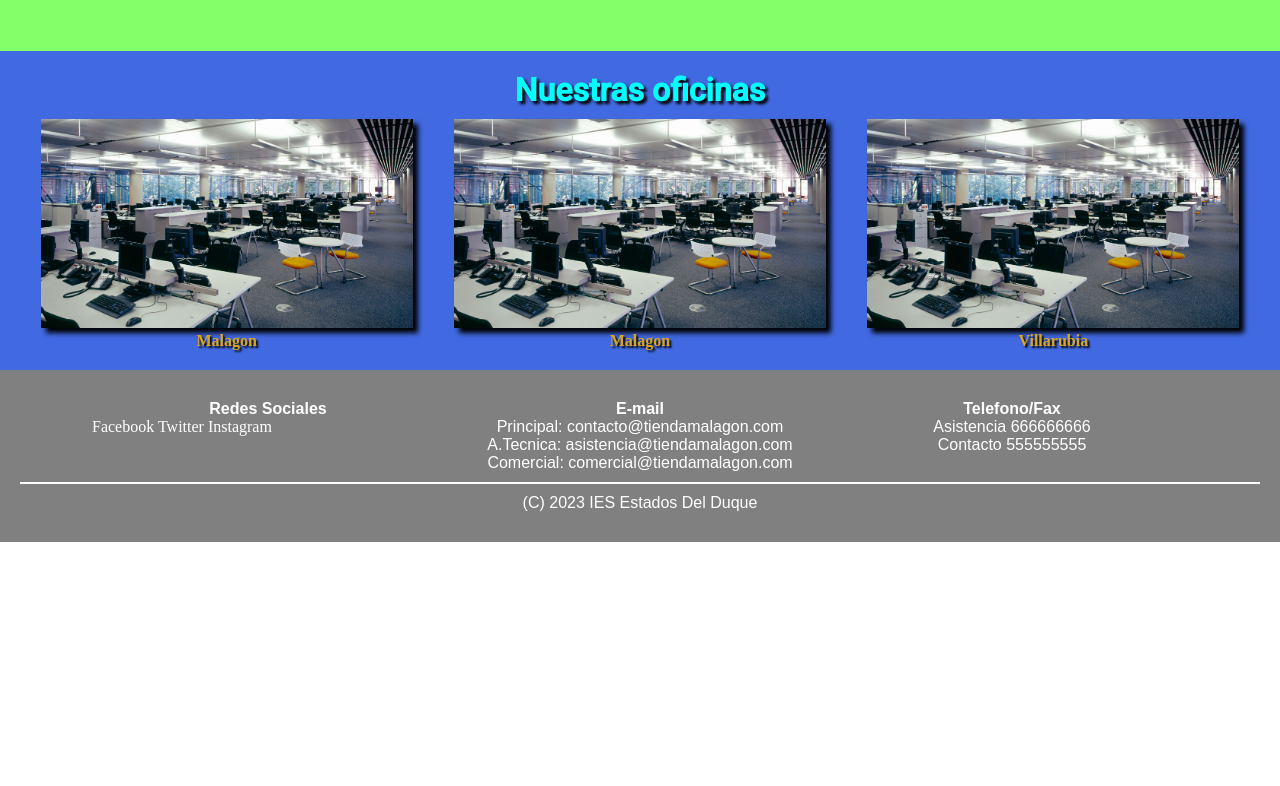
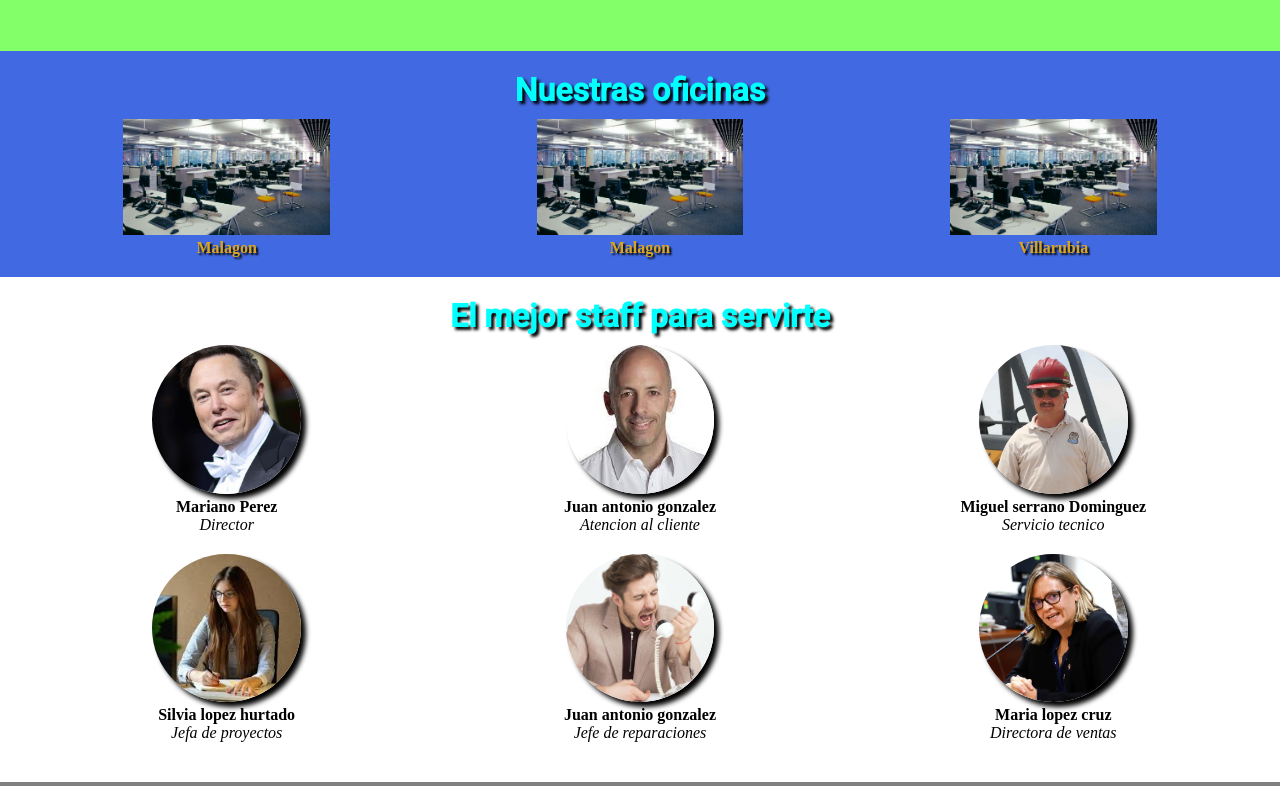
Before and after one commit to samuelpg21/htmls, a plain HTML site: page tienda/index.html in a window 1280 px wide. Shown: the part 2335-3121 px from the top of the page. Before the commit the page ends 2877 px from the top, so only its background shows below. Drawn offline with Linux system fonts and the light colour scheme.

Commit message:
Add files via upload

```diff
--- a/tienda/css/style.css
+++ b/tienda/css/style.css
@@ -201,11 +201,7 @@ footer a{
     justify-content: space-around;
 }
 #contenedor-oficinas article img{
-    width: 90%;
-    box-shadow: 5px 5px 5px black;
-}
-#contenedor-oficinas article img:hover{
-    opacity: 0.5;
+    width: 50%;
 }
 #contenedor-oficinas article{
     text-align: center;
@@ -216,3 +212,27 @@ footer a{
     font-weight: bold;
     text-shadow: 2px 2px 2px black;
 }
+
+#contenedor-staff{
+    /* border: 5px dotted red; */
+    display: flex;
+    justify-content: space-around;
+    flex-wrap: wrap;
+}
+.empleado{
+    /* border: 2px solid blue; */
+    width: 30%;
+    margin-bottom: 20px;
+    text-align: center;
+}
+.empleado img{
+    width: 40%;
+    border-radius: 50%;
+    box-shadow: 5px 5px 5px black;
+}
+.nombre-empleado{
+    font-weight: bold;
+}
+.cargo-empleado{
+    font-style: italic;
+}
--- a/tienda/index.html
+++ b/tienda/index.html
@@ -126,6 +126,43 @@
         </div>
     </section>
 
+    <section>
+        <h1 class="titulo">El mejor staff para servirte</h1>
+
+        <div id="contenedor-staff">
+            <div class="empleado">
+                <img src="images/empleados/empleado1.png" alt="">
+                <p class="nombre-empleado">Mariano Perez</p>
+                <p class="cargo-empleado">Director</p>
+            </div>
+            <div class="empleado">
+                <img src="images/empleados/empleado2.jpg" alt="">
+                <p class="nombre-empleado">Juan antonio gonzalez</p>
+                <p class="cargo-empleado">Atencion al cliente</p>
+            </div>
+            <div class="empleado">
+                <img src="images/empleados/empleado3.jpg" alt="">
+                <p class="nombre-empleado">Miguel serrano Dominguez</p>
+                <p class="cargo-empleado">Servicio tecnico</p>
+            </div>
+            <div class="empleado">
+                <img src="images/empleados/empleado4.jpg" alt="">
+                <p class="nombre-empleado">Silvia lopez hurtado</p>
+                <p class="cargo-empleado">Jefa de proyectos</p>
+            </div>
+            <div class="empleado">
+                <img src="images/empleados/empleado5.jpg" alt="">
+                <p class="nombre-empleado">Juan antonio gonzalez</p>
+                <p class="cargo-empleado">Jefe de reparaciones</p>
+            </div>
+            <div class="empleado">
+                <img src="images/empleados/empleado6.jpg" alt="">
+                <p class="nombre-empleado">Maria lopez cruz</p>
+                <p class="cargo-empleado">Directora de ventas</p>
+            </div>
+        </div>
+    </section>
+
     <footer>
         <div id="columna">
             <h2>Redes Sociales</h2>
```
Also changed, not shown: tienda/images/empleados/empleado1.png (added), tienda/images/empleados/empleado2.jpg (added), tienda/images/empleados/empleado3.jpg (added), tienda/images/empleados/empleado4.jpg (added), tienda/images/empleados/empleado5.jpg (added), tienda/images/empleados/empleado6.jpg (added).
